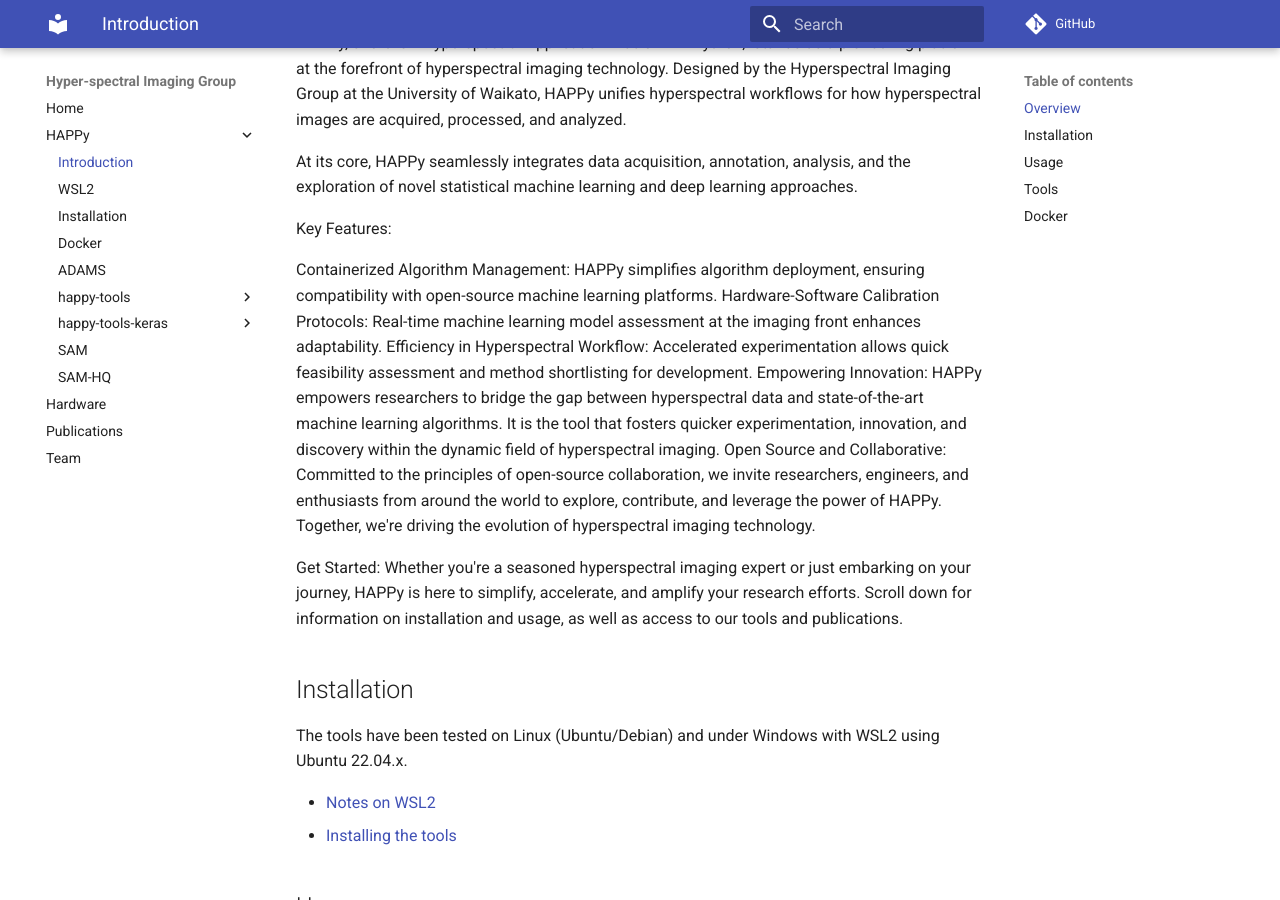
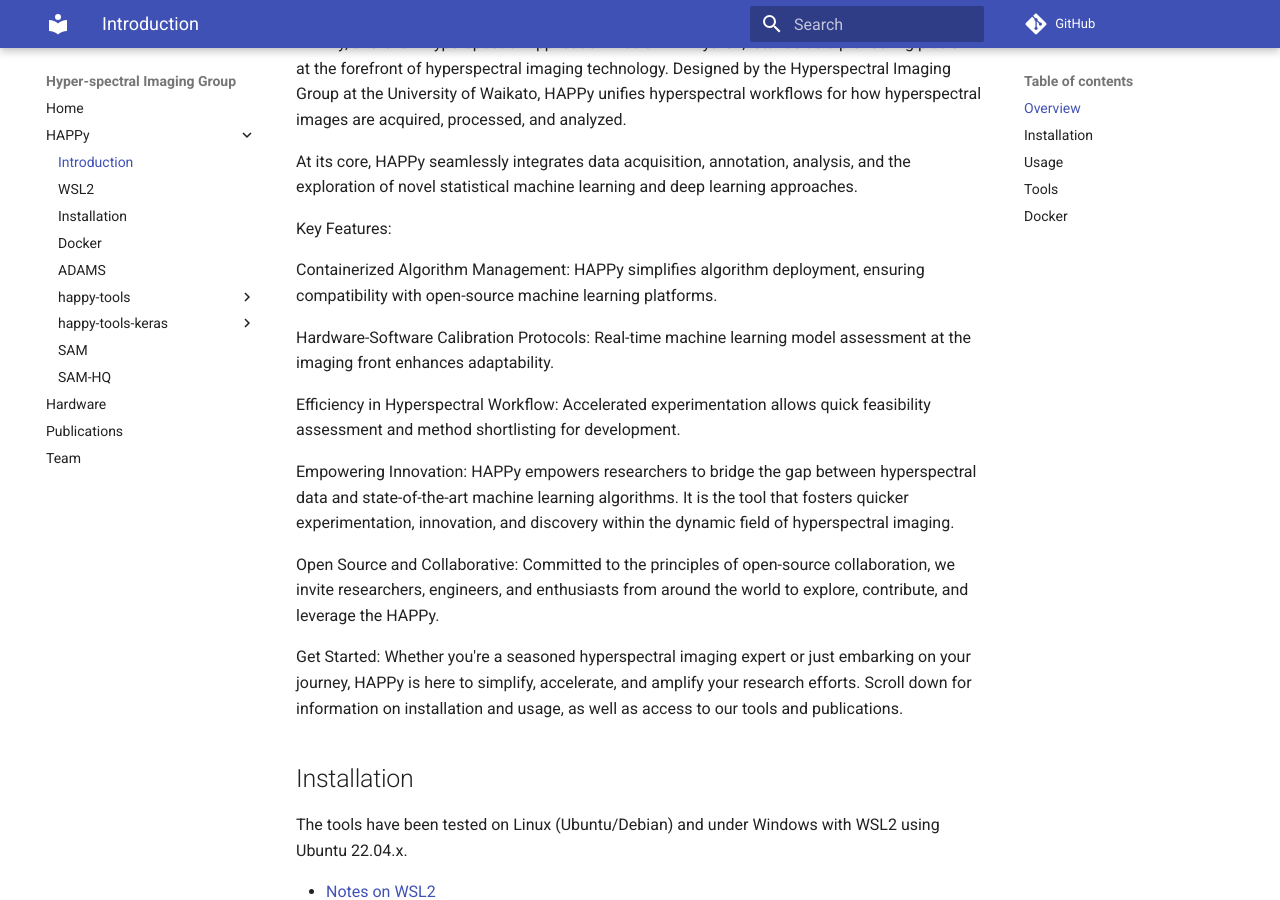
Before and after one commit to wairas/hsi-website, an MkDocs documentation site: the page built from docs/happy/index.md, in a window 1280 px wide and 900 px high, scrolled down 526 px. Built offline with MkDocs 1.6.1 and Material for MkDocs 9.7.7, drawn with Linux system fonts in a browser that asks for light colours; comment, search, counter and statistics services are not loaded.

Commit message:
Update index.md

```diff
--- a/docs/happy/index.md
+++ b/docs/happy/index.md
@@ -9,10 +9,14 @@
 Key Features:
 
 Containerized Algorithm Management: HAPPy simplifies algorithm deployment, ensuring compatibility with open-source machine learning platforms.
+
 Hardware-Software Calibration Protocols: Real-time machine learning model assessment at the imaging front enhances adaptability.
+
 Efficiency in Hyperspectral Workflow: Accelerated experimentation allows quick feasibility assessment and method shortlisting for development.
+
 Empowering Innovation: HAPPy empowers researchers to bridge the gap between hyperspectral data and state-of-the-art machine learning algorithms. It is the tool that fosters quicker experimentation, innovation, and discovery within the dynamic field of hyperspectral imaging.
-Open Source and Collaborative: Committed to the principles of open-source collaboration, we invite researchers, engineers, and enthusiasts from around the world to explore, contribute, and leverage the power of HAPPy. Together, we're driving the evolution of hyperspectral imaging technology.
+
+Open Source and Collaborative: Committed to the principles of open-source collaboration, we invite researchers, engineers, and enthusiasts from around the world to explore, contribute, and leverage the HAPPy.
 
 Get Started:
 Whether you're a seasoned hyperspectral imaging expert or just embarking on your journey, HAPPy is here to simplify, accelerate, and amplify your research efforts. Scroll down for information on installation and usage, as well as access to our tools and publications.
```
